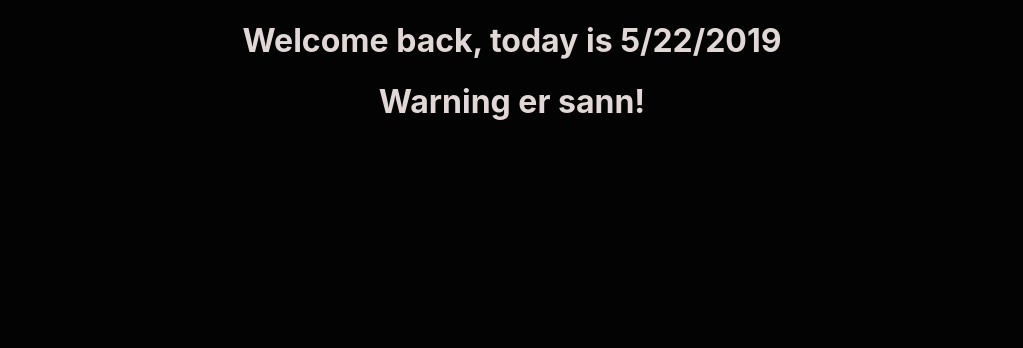
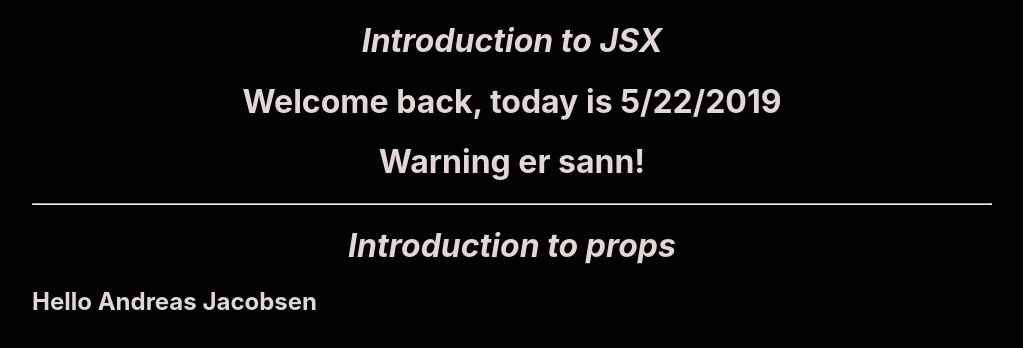
Before and after one commit to AndreasJacobsen/beta-tyler-course, a React (Create React App) app: page / in a window 1280 px wide. Shown: the top 348 px of the page, without its empty margins (128-1151 px from the left). Built offline with nearby package versions, Linux system fonts and the light colour scheme.

Commit message:
added introduction to props content

```diff
--- a/src/App.js
+++ b/src/App.js
@@ -3,9 +3,22 @@ import logo from './logo.svg';
 import './App.css';
 import './components/HelloLogin';
 import HelloLogin from './components/HelloLogin';
+import Name from './components/Props';
 
 function App() {
-  return <HelloLogin />;
+  return (
+    <div>
+      <h1>
+        <i>Introduction to JSX</i>
+      </h1>
+      <HelloLogin />
+      <hr />
+      <h1>
+        <i>Introduction to props</i>
+      </h1>
+      <Name fName="Andreas" lName="Jacobsen" />
+    </div>
+  );
 }
 
 export default App;
--- a/src/components/HelloLogin.jsx
+++ b/src/components/HelloLogin.jsx
@@ -16,7 +16,7 @@ function HelloLogin() {
     <div className="App">
       {/*Turnary operator*/}
       {authed === true ? (
-        <h1>Welcome back, today is {new Date().toLocaleDateString()}</h1>
+        <h1>Welcome back, today is {new Date().toLocaleDateString()} </h1>
       ) : (
         <h1>Please log inn</h1>
       )}
--- /dev/null
+++ b/src/components/Props.jsx
@@ -0,0 +1,12 @@
+import React from 'react';
+import '../App.css';
+
+function Name(props) {
+  return (
+    <h2>
+      Hello {props.fName} {props.lName}
+    </h2>
+  );
+}
+
+export default Name;
--- a/src/index.css
+++ b/src/index.css
@@ -1,7 +1,8 @@
 body {
-  margin: 0;
-  font-family: -apple-system, BlinkMacSystemFont, "Segoe UI", "Roboto", "Oxygen",
-    "Ubuntu", "Cantarell", "Fira Sans", "Droid Sans", "Helvetica Neue",
+  margin-left: 10em;
+  margin-right: 10em;
+  font-family: -apple-system, BlinkMacSystemFont, 'Segoe UI', 'Roboto', 'Oxygen',
+    'Ubuntu', 'Cantarell', 'Fira Sans', 'Droid Sans', 'Helvetica Neue',
     sans-serif;
   -webkit-font-smoothing: antialiased;
   -moz-osx-font-smoothing: grayscale;
@@ -10,6 +11,9 @@ body {
 }
 
 code {
-  font-family: source-code-pro, Menlo, Monaco, Consolas, "Courier New",
+  font-family: source-code-pro, Menlo, Monaco, Consolas, 'Courier New',
     monospace;
 }
+h1 {
+  text-align: center;
+}
```
